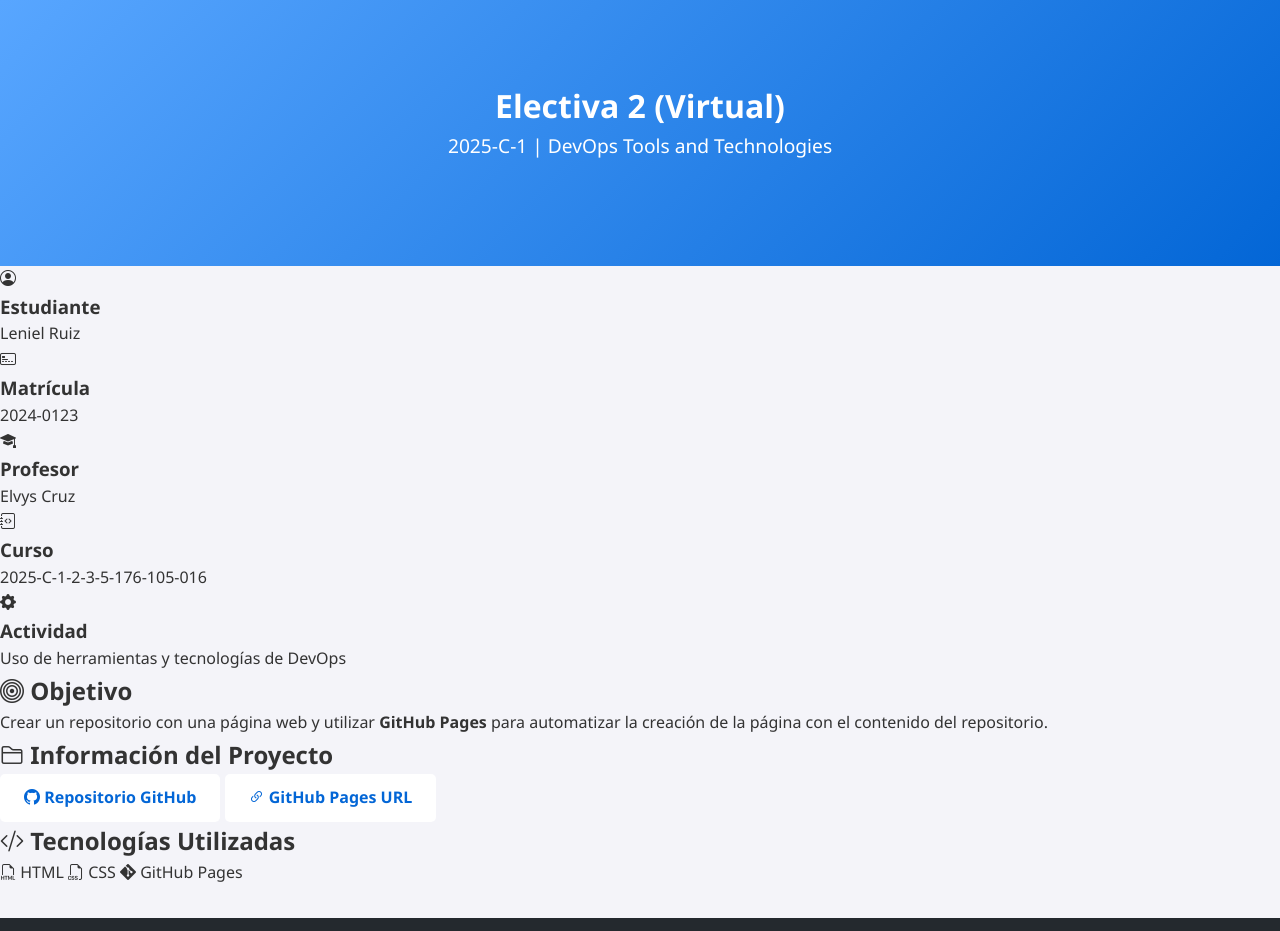
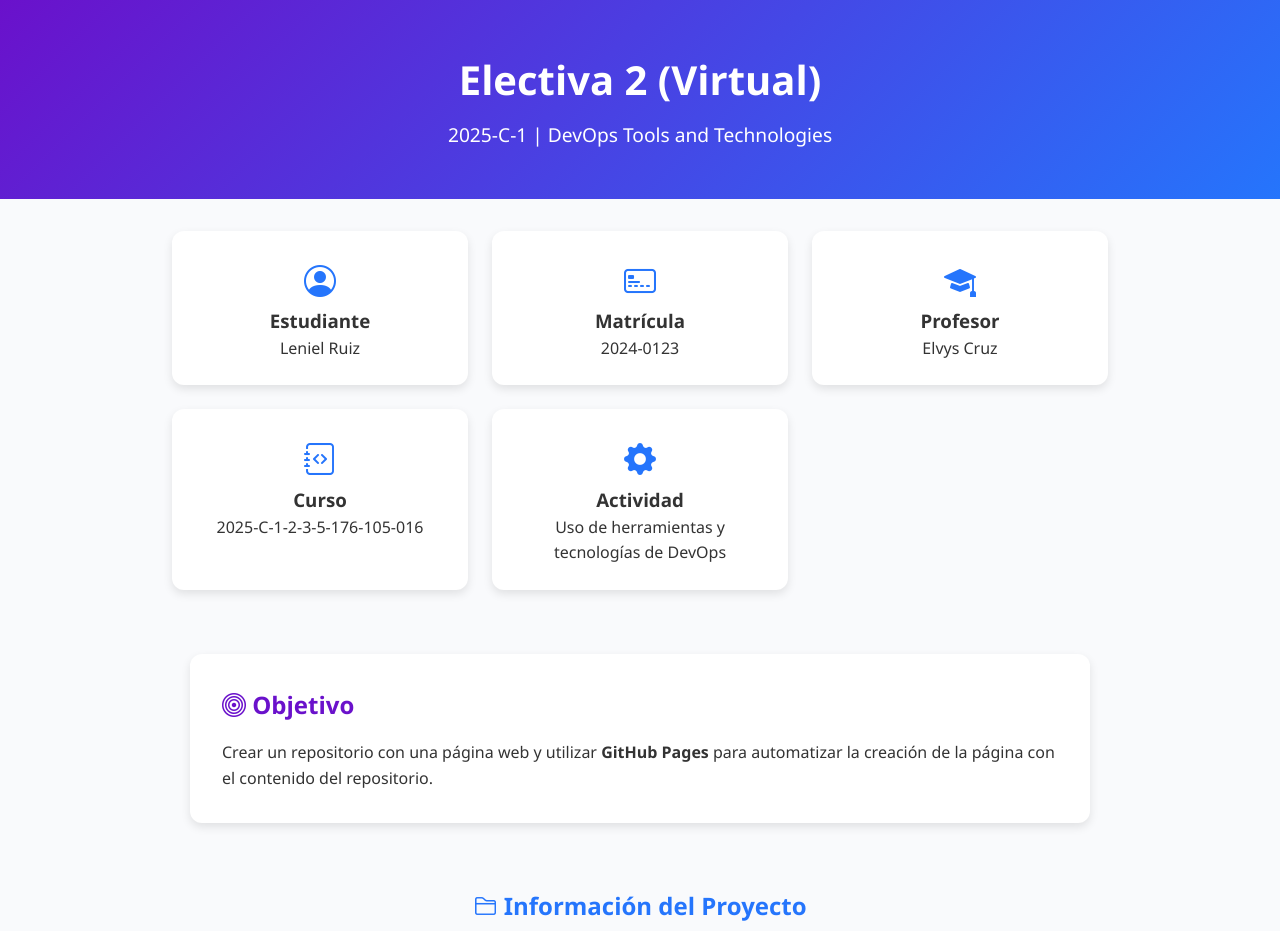
Before and after one commit to LenielLr/Pagina-Electiva, a plain HTML site: page index.html in a window 1280 px wide. Shown: the top 931 px of the page. Drawn offline with nearby package versions, Linux system fonts and the light colour scheme.

Commit message:
Update styles.css
Update 2

```diff
--- a/styles.css
+++ b/styles.css
@@ -1,115 +1,146 @@
-/* Reset básico */
+/* Reset */
 * {
   margin: 0;
   padding: 0;
   box-sizing: border-box;
-    font-family: 'Segoe UI', Tahoma, Geneva, Verdana, sans-serif;
+  font-family: "Segoe UI", Tahoma, sans-serif;
 }
 
 body {
+  background: #f9fafc;
+  color: #333;
   line-height: 1.6;
-    color: #333;
-    background: #f4f4f9;
 }
 
-/* Navbar */
-header {
-    background: #24292e;
-    color: #fff;
-    padding: 1rem 2rem;
+/* Hero */
+.hero {
+  text-align: center;
+  background: linear-gradient(135deg, #6a11cb, #2575fc);
+  color: white;
+  padding: 3rem 1rem;
 }
 
-.navbar {
-    display: flex;
-    justify-content: space-between;
-    align-items: center;
-}
-
-.navbar .logo {
-    font-size: 1.5rem;
-    font-weight: bold;
-}
-
-.nav-links {
-    list-style: none;
-    display: flex;
-    gap: 1.5rem;
-}
-
-.nav-links a {
-    color: #fff;
-    text-decoration: none;
-    font-weight: 500;
-    transition: color 0.3s;
-}
-
-.nav-links a:hover {
-    color: #58a6ff;
-}
-
-/* Hero section */
-.hero {
-    text-align: center;
-    padding: 5rem 2rem;
-    background: linear-gradient(135deg, #58a6ff, #0366d6);
-    color: white;
-}
-
-.hero h2 {
+.hero h1 {
   font-size: 2.5rem;
-    margin-bottom: 1rem;
 }
 
 .hero p {
-    margin-bottom: 1.5rem;
   font-size: 1.2rem;
+  margin-top: 0.5rem;
+}
+
+/* Info section */
+.info {
+  display: grid;
+  grid-template-columns: repeat(auto-fit, minmax(220px, 1fr));
+  gap: 1.5rem;
+  padding: 2rem;
+  max-width: 1000px;
+  margin: auto;
+}
+
+.card {
+  background: white;
+  padding: 1.5rem;
+  border-radius: 12px;
+  text-align: center;
+  box-shadow: 0 4px 10px rgba(0,0,0,0.1);
+  transition: transform 0.3s, box-shadow 0.3s;
+}
+
+.card i {
+  font-size: 2rem;
+  color: #2575fc;
+  margin-bottom: 0.5rem;
+}
+
+.card:hover {
+  transform: translateY(-5px);
+  box-shadow: 0 6px 16px rgba(0,0,0,0.15);
+}
+
+/* Objetivo */
+.objetivo {
+  background: #fff;
+  padding: 2rem;
+  max-width: 900px;
+  margin: 2rem auto;
+  border-radius: 12px;
+  box-shadow: 0 4px 10px rgba(0,0,0,0.1);
+}
+
+.objetivo h2 {
+  margin-bottom: 1rem;
+  color: #6a11cb;
+}
+
+/* Proyecto */
+.proyecto {
+  text-align: center;
+  padding: 2rem;
+}
+
+.proyecto h2 {
+  margin-bottom: 1rem;
+  color: #2575fc;
+}
+
+.links {
+  display: flex;
+  justify-content: center;
+  gap: 1rem;
+  flex-wrap: wrap;
 }
 
 .btn {
-    display: inline-block;
+  background: #2575fc;
+  color: white;
   padding: 0.7rem 1.5rem;
-    background: white;
-    color: #0366d6;
-    border-radius: 5px;
+  border-radius: 8px;
   text-decoration: none;
-    font-weight: bold;
   transition: background 0.3s;
 }
 
 .btn:hover {
-    background: #e1e1e1;
+  background: #6a11cb;
 }
 
-/* Content sections */
-.content {
-    padding: 3rem 2rem;
-    max-width: 900px;
-    margin: auto;
+/* Tecnologías */
+.tecnologias {
+  text-align: center;
+  padding: 2rem;
 }
 
-.content h2 {
-    margin-bottom: 1rem;
-    color: #0366d6;
+.tags {
+  display: flex;
+  justify-content: center;
+  gap: 1rem;
+  flex-wrap: wrap;
+  margin-top: 1rem;
+}
+
+.tags span {
+  background: #eee;
+  padding: 0.5rem 1rem;
+  border-radius: 8px;
+  font-weight: 500;
+  display: flex;
+  align-items: center;
+  gap: 0.5rem;
+  transition: transform 0.3s;
+}
+
+.tags span:hover {
+  transform: scale(1.1);
+  background: #2575fc;
+  color: white;
 }
 
 /* Footer */
 footer {
   text-align: center;
-    padding: 1rem;
+  padding: 1.5rem;
   background: #24292e;
-    color: #fff;
+  color: white;
   margin-top: 2rem;
 }
-
-/* Responsivo */
-@media (max-width: 768px) {
-    .nav-links {
-        flex-direction: column;
-        align-items: center;
-        gap: 1rem;
-    }
-
-    .hero h2 {
-        font-size: 2rem;
-    }
-}
```
Lines whose indentation alone changed are shown as unchanged.
